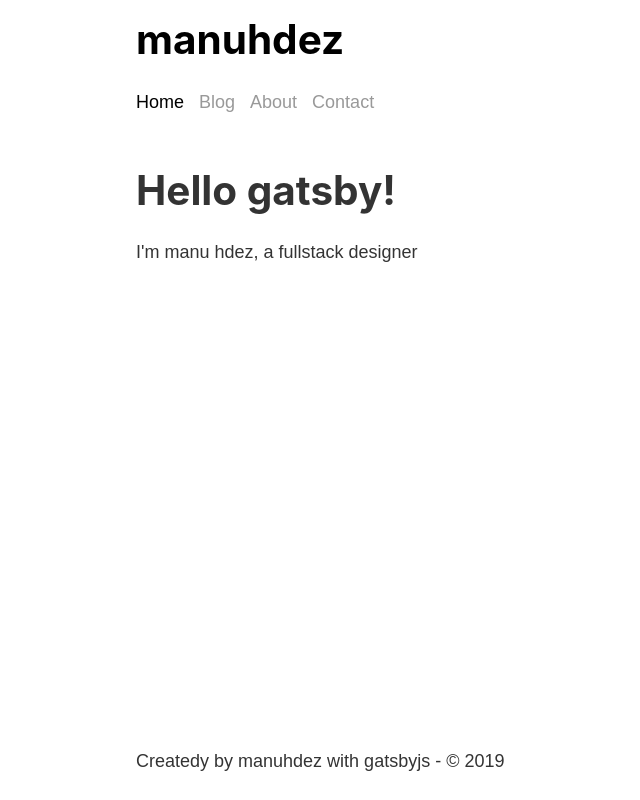
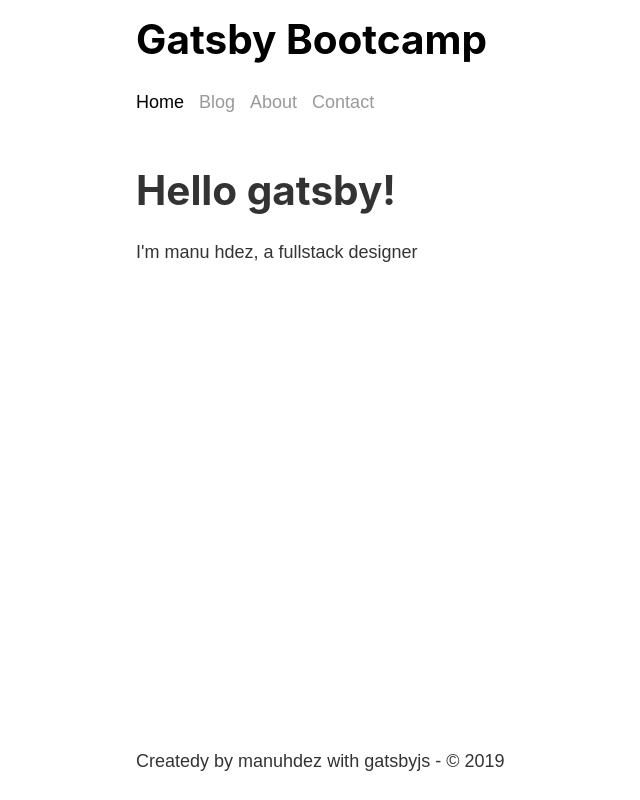
Before and after one commit to manuhdez/gatsby-bootcamp-blog, a Gatsby site: page / in a window 1280 px wide. Shown: the whole page, without its empty margins (29-669 px from the left). Built offline with nearby package versions, Linux system fonts and the light colour scheme; Gatsby itself is replaced by a stand-in of ours.

Commit message:
#8 fetching internal data with graphql

```diff
--- a/gatsby-config.js
+++ b/gatsby-config.js
@@ -7,4 +7,8 @@
 module.exports = {
   /* Your site config here */
   plugins: ["gatsby-plugin-sass"],
+  siteMetadata: {
+    title: "Gatsby Bootcamp",
+    author: "manuhdez",
+  },
 }
--- a/src/components/footer.jsx
+++ b/src/components/footer.jsx
@@ -1,9 +1,24 @@
 import React from "react"
+import { graphql, useStaticQuery } from "gatsby"
 
-const footer = props => (
-  <footer>
-    <p>Createdy by manuhdez with gatsbyjs - © 2019</p>
-  </footer>
-)
+const footer = props => {
+  const data = useStaticQuery(graphql`
+    query {
+      site {
+        siteMetadata {
+          author
+        }
+      }
+    }
+  `)
+
+  const { author } = data.site.siteMetadata
+
+  return (
+    <footer>
+      <p>Createdy by {author} with gatsbyjs - © 2019</p>
+    </footer>
+  )
+}
 
 export default footer
--- a/src/components/header/header.jsx
+++ b/src/components/header/header.jsx
@@ -1,12 +1,25 @@
 import React from "react"
-import { Link } from "gatsby"
+import { Link, graphql, useStaticQuery } from "gatsby"
 
 import scss from "./header.module.scss"
 
-const header = () => (
+const header = () => {
+  const data = useStaticQuery(graphql`
+    query {
+      site {
+        siteMetadata {
+          title
+        }
+      }
+    }
+  `)
+
+  const { title } = data.site.siteMetadata
+
+  return (
     <header className={scss.header}>
       <h1 className={scss.logo}>
-      <Link to="/">manuhdez</Link>
+        <Link to="/">{title}</Link>
       </h1>
       <nav>
         <ul className={scss.list}>
@@ -34,5 +47,6 @@
       </nav>
     </header>
   )
+}
 
 export default header
```
Lines whose indentation alone changed are shown as unchanged.
